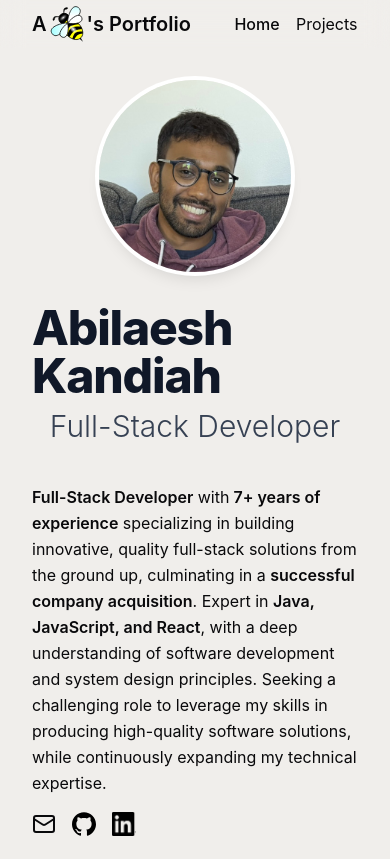
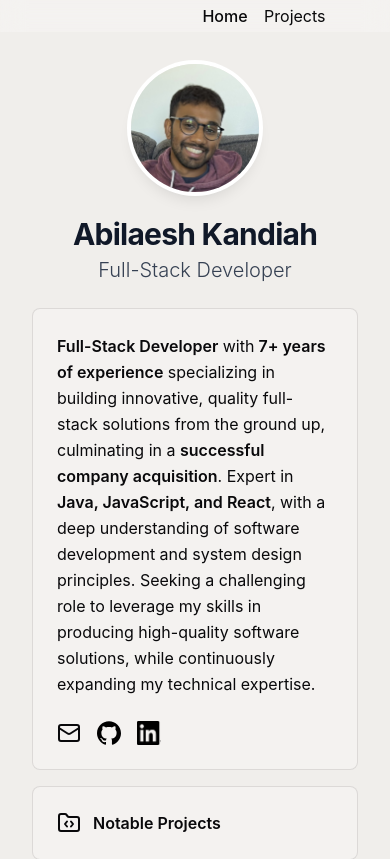
Before and after one commit to abikandiah/portfolio, a React (Vite) app: page / in a window 390 px wide. Shown: the top 859 px of the page. Built offline with nearby package versions, Linux system fonts and the light colour scheme.

Commit message:
Updated responsiveness + styles

```diff
--- a/src/components/Footer.tsx
+++ b/src/components/Footer.tsx
@@ -3,7 +3,7 @@ import { NavLink } from "./misc";
 function Footer() {
     return (
         <footer className="footer">
-            <div className="mx-auto max-w-screen-xl">
+            <div className="mx-auto max-w-screen-xl px-8">
                 <div className="border-t border-zinc-100 pt-10 pb-16 dark:border-zinc-700/40">
                     <div>
                         <div className="flex flex-col items-center justify-between gap-6 md:flex-row">
--- a/src/components/Header.tsx
+++ b/src/components/Header.tsx
@@ -1,25 +1,10 @@
-import { Link } from "@tanstack/react-router";
 import { NavLink } from "./misc";
 
 
 function Header() {
     return (
         <header className="header">
-            <div className="max-w-screen-xl mx-auto flex items-center justify-between">
-                <Link className="flex items-center" to="/">
-                    <span className="text-xl font-semibold">
-                        A
-                    </span>
-                    <img
-                        src="/src/assets/bee.svg"
-                        alt="Bee Logo"
-                        className="h-10 w-10 mr"
-                    />
-                    <span className="text-xl font-semibold">
-                        's Portfolio
-                    </span>
-                </Link>
-
+            <div className="max-w-screen-xl mx-auto flex items-center justify-end px-8">
                 <div className="flex items-center divide-x-2 divide-stone-200">
                     <nav className="flex items-center justify-center gap-4">
 
--- a/src/routes/index.tsx
+++ b/src/routes/index.tsx
@@ -12,7 +12,7 @@ export const Route = createFileRoute('/')({
 function App() {
 	return (
 		<>
-			<div className="flex flex-col space-y-10">
+			<div className="flex flex-col">
 				<ProfileHeader />
 				<ProfileSummary />
 				<MainContent />
@@ -24,20 +24,17 @@ function App() {
 function ProfileHeader() {
 	return (
 		<div className="flex flex-col items-center justify-center mx-auto">
-
 			<img
-				className="h-48 w-48 rounded-full object-cover ring-4 ring-white shadow-lg"
+				className="sm:h-48 sm:w-48 h-32 w-32 rounded-full object-cover ring-4 ring-white shadow-lg"
 				src="/src/assets/profile-photo.jpg"
 				alt="Abilaesh Kandiah's Profile Photo"
 			/>
 
-			{/* 1. Name */}
-			<h1 className="mt-8 text-5xl font-extrabold tracking-tight text-gray-900 sm:text-5xl">
+			<h1 className="font-bold tracking-tight text-gray-900 sm:text-4xl text-3xl mt-6">
 				Abilaesh Kandiah
 			</h1>
 
-			{/* 2. Professional Title */}
-			<h2 className="mt-2 text-3xl font-light text-gray-700 sm:text-3xl">
+			<h2 className="mt-1 font-light text-gray-700 sm:text-2xl text-xl">
 				Full-Stack Developer
 			</h2>
 		</div>
@@ -46,9 +43,8 @@ function ProfileHeader() {
 
 function ProfileSummary() {
 	return (
-		<section className='flex flex-col gap-y-4'>
+		<section className='card mt-6'>
 
-			{/* Summary Content */}
 			<p className="leading-relaxed text-base">
 				<span className="font-semibold">Full-Stack Developer</span> with
 				<span className="font-semibold"> 7+ years of experience</span> specializing in building innovative, quality full-stack solutions from the ground up, culminating
@@ -88,7 +84,7 @@ function MainContent() {
 				<ProjectsOverview />
 			</div>
 
-			<div className="space-y-4 lg:pl-24 xl:pl-36">
+			<div className="space-y-4 lg:pl-4">
 				<Education />
 				<WorkExperience />
 			</div>
--- a/src/styles.css
+++ b/src/styles.css
@@ -26,7 +26,7 @@
 }
 
 .header {
-	@apply sticky top-0 z-50 py-1 px-8 backdrop-blur-md;
+	@apply sticky top-0 z-50 py-1 px-8 backdrop-blur-md bg-card;
 	align-content: center;
 }
 
@@ -35,7 +35,7 @@
 }
 
 .footer {
-	@apply flex-none mt-32 py-1 px-8 backdrop-blur-md;
+	@apply flex-none mt-32 py-1 px-8 backdrop-blur-md bg-card h-full;
 }
 
 .card {
@@ -80,7 +80,7 @@ code {
 :root {
 	--background: oklch(0.95 0.005 80);
 	--foreground: oklch(0.141 0.005 285.823);
-	--card: oklch(1 0 0 / 0.5);
+	--card: oklch(1 0 0 / 0.25);
 	--card-foreground: oklch(0.141 0.005 285.823);
 	--popover: oklch(1 0 0);
 	--popover-foreground: oklch(0.141 0.005 285.823);
```
